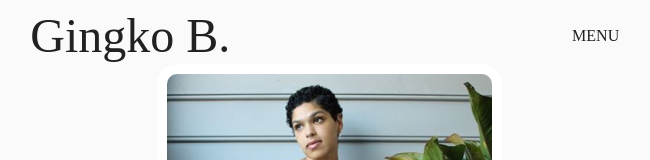
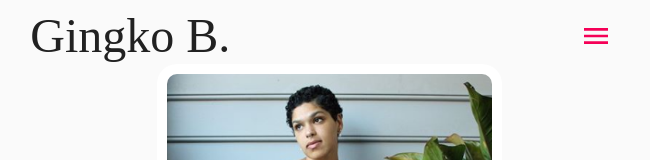
Before and after one commit to AdnanCodes/gingkob, a React (Create React App) app: page /about in a window 1280 px wide. Shown: the top 160 px of the page, without its empty margins (311-961 px from the left). Built offline with nearby package versions, Linux system fonts and the light colour scheme; what react-swipeable-views-utils would draw is missing.

Commit message:
Nav Menu icon changed and style update
Co-authored-by: Abdi Farah <abdirahman.z.farah@gmail.com>

```diff
--- a/src/components/Nav.jsx
+++ b/src/components/Nav.jsx
@@ -1,5 +1,5 @@
 import React from "react";
-import Button from "@material-ui/core/Button";
+import IconButton from "@material-ui/core/Button";
 import ClickAwayListener from "@material-ui/core/ClickAwayListener";
 import Grow from "@material-ui/core/Grow";
 import Paper from "@material-ui/core/Paper";
@@ -10,6 +10,10 @@ import { makeStyles } from "@material-ui/core/styles";
 
 import { Typography } from "@material-ui/core";
 import { Link } from "react-router-dom";
+
+// Icon
+import MenuIcon from "@material-ui/icons/Menu";
+// import "./Nav.scss";
 
 const useStyles = makeStyles((theme) => ({
   root: {
@@ -49,14 +53,17 @@ const Navigation = () => {
 
   return (
     <div className={classes.root}>
-      <Button
+      <IconButton
         ref={anchorRef}
         aria-controls={open ? "menu-list-grow" : undefined}
         aria-haspopup="true"
         onClick={handleToggle}
+        color="secondary"
+        // className="menu"
       >
-        <Typography variant="h4">Menu</Typography>
-      </Button>
+        <MenuIcon fontSize="small" />
+        {/* <Typography variant="h4">Menu</Typography> */}
+      </IconButton>
       <Popper
         open={open}
         anchorEl={anchorRef.current}
```
Also changed, not shown: src/components/Nav.scss (added).
